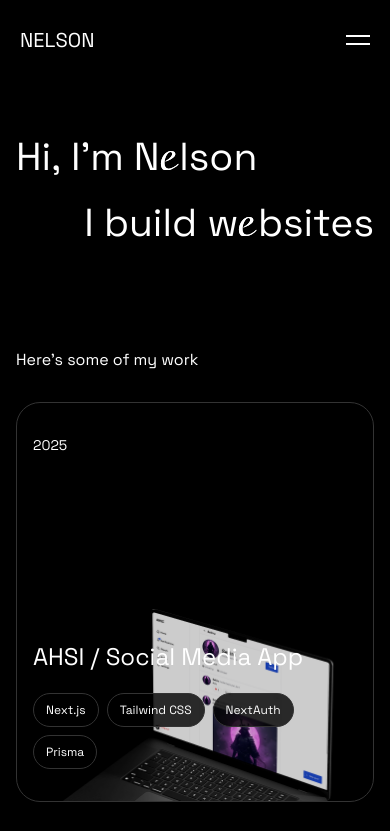
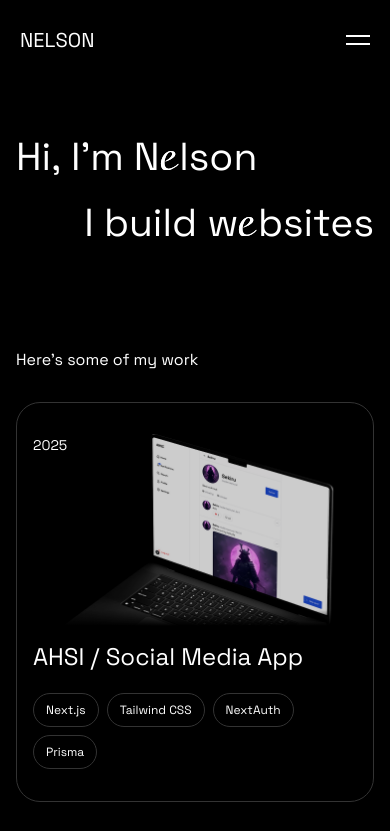
Before and after one commit to nelrnd/portfolio, a Next.js app: page / in a window 390 px wide. Shown: the top 831 px of the page. Built offline with nearby package versions, Linux system fonts and the light colour scheme.

Commit message:
Make ProjectCard image responsive

```diff
--- a/components/project.tsx
+++ b/components/project.tsx
@@ -26,13 +26,15 @@ export function ProjectCard({ project }: { project: Project }) {
           </div>
         </div>
 
+        <div className="absolute top-[24px] sm:top-auto sm:bottom-0 right-0 z-10 opacity-80 lg:opacity-100">
+          <div className="h-[16px] bg-linear-to-b from-background/0 to-background absolute bottom-0 left-0 w-full sm:opacity-50" />
           <Image
             src={project.thumbnail}
             width={716}
             height={400}
             alt={`${project.title} / ${project.subTitle}`}
-          className="absolute bottom-0 right-0 z-10 opacity-80 lg:opacity-100"
           />
+        </div>
       </div>
     </Link>
   )
```
Lines whose indentation alone changed are shown as unchanged.
